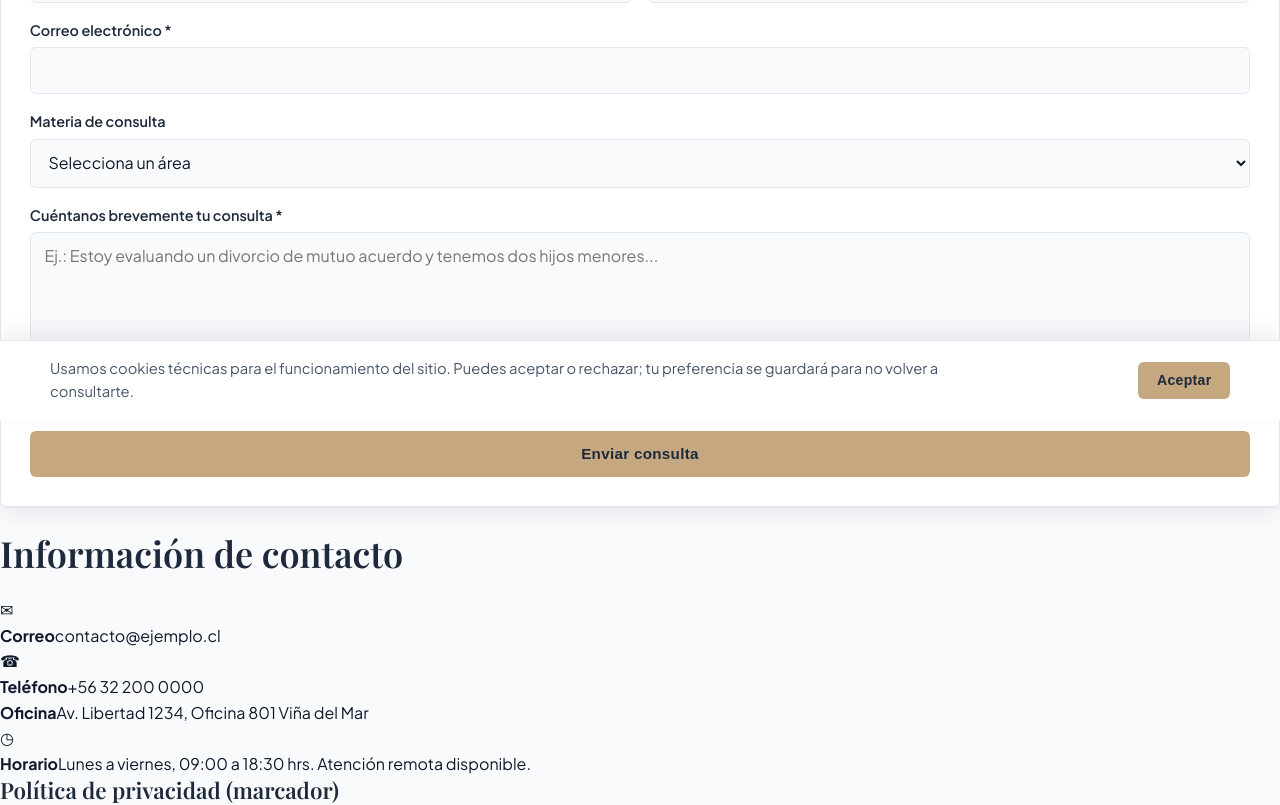
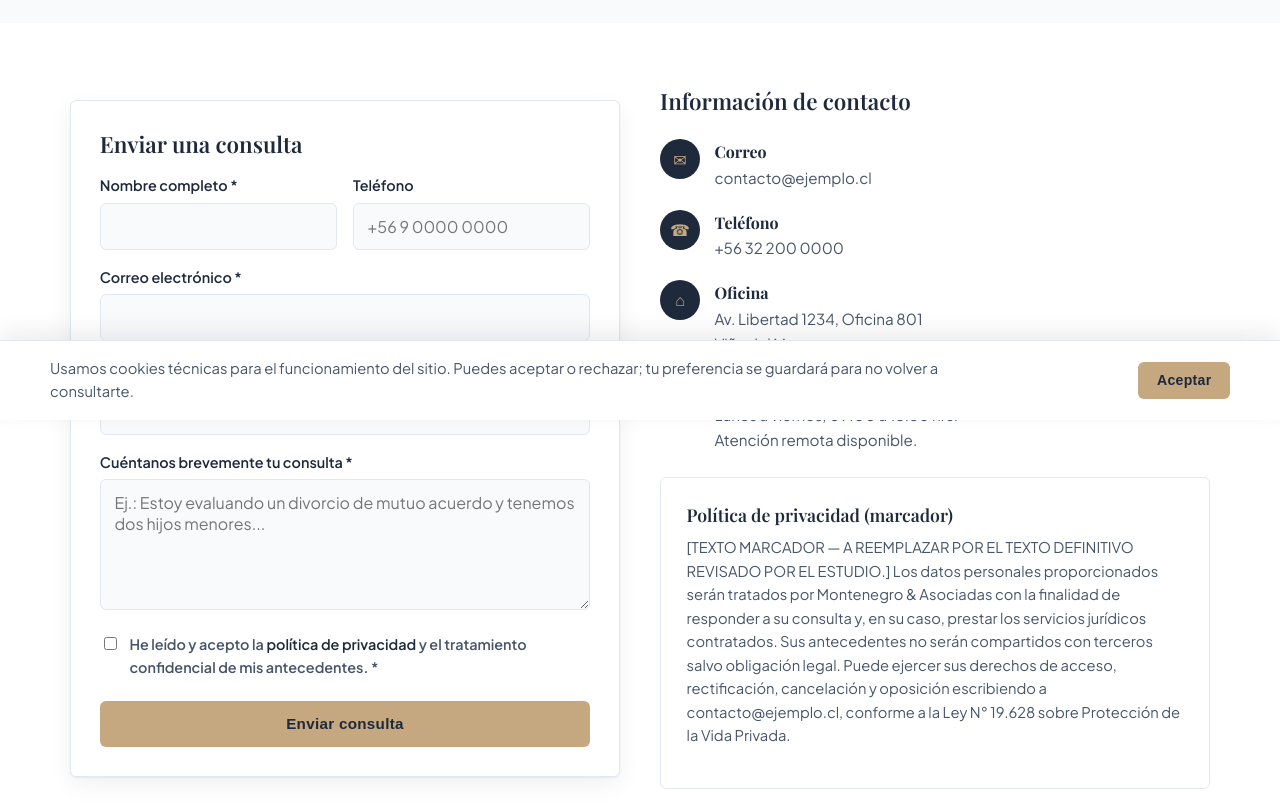
Before and after one commit to Gertecin/261012-EstudioJuridicoChile, a React (Vite) app: page /261012-EstudioJuridicoChile/contacto in a window 1280 px wide. Shown: the part 380-1185 px from the top of the page. Built offline with nearby package versions, Linux system fonts and the light colour scheme.

Commit message:
Refactor Contacto component layout and styles

```diff
--- a/src/pages/Contacto.jsx
+++ b/src/pages/Contacto.jsx
@@ -3,38 +3,61 @@ import ContactForm from '../components/ContactForm'
 export default function Contacto() {
   return (
     <>
-      <section className="py-16">
-        <div className="max-w-site mx-auto px-5">
-          <span className="inline-block uppercase tracking-widest text-xs font-semibold text-dorado mb-2">Contacto</span>
-          <h1 className="text-4xl md:text-5xl font-serif mb-4">Cuéntanos tu situación y te respondemos pronto.</h1>
-          <p className="text-pizarra text-lg max-w-2xl">Completa el formulario con los datos básicos de tu consulta. Todas las comunicaciones están protegidas por el secreto profesional.</p>
+      <section className="section">
+        <div className="container">
+          <span className="eyebrow">Contacto</span>
+          <h1>Cuéntanos tu situación y te respondemos pronto.</h1>
+          <p className="lead">Completa el formulario con los datos básicos de tu consulta. Todas las comunicaciones están protegidas por el secreto profesional.</p>
         </div>
       </section>
 
-      <section className="py-16 bg-white">
-        <div className="max-w-site mx-auto px-5 grid md:grid-cols-2 gap-10">
-          <ContactForm />
+      <section className="section section-alt">
+        <div className="container">
+          <div className="split">
+            <ContactForm />
 
-          <div>
-            <h2 className="text-2xl font-serif mb-6">Información de contacto</h2>
-            {[
-              { i: '✉', t: 'Correo', d: 'contacto@ejemplo.cl' },
-              { i: '☎', t: 'Teléfono', d: '+56 32 200 0000' },
-              { i: '', t: 'Oficina', d: 'Av. Libertad 1234, Oficina 801\nViña del Mar' },
-              { i: '◷', t: 'Horario', d: 'Lunes a viernes, 09:00 a 18:30 hrs.\nAtención remota disponible.' }
-            ].map((c, i) => (
-              <div key={i} className="flex gap-3 mb-5">
-                <div className="w-10 h-10 rounded-full bg-petroleo text-dorado grid place-items-center flex-shrink-0">{c.i}</div>
-                <div>
-                  <strong className="block font-serif text-petroleo">{c.t}</strong>
-                  <span className="text-sm text-pizarra whitespace-pre-line">{c.d}</span>
+            <div>
+              <div className="contact-info">
+                <h2 style={{ fontSize: '1.4rem', marginBottom: '1.5rem' }}>Información de contacto</h2>
+                <div className="item">
+                  <div className="icon" aria-hidden="true">✉</div>
+                  <div>
+                    <strong>Correo</strong>
+                    <span>contacto@ejemplo.cl</span>
+                  </div>
+                </div>
+                <div className="item">
+                  <div className="icon" aria-hidden="true">☎</div>
+                  <div>
+                    <strong>Teléfono</strong>
+                    <span>+56 32 200 0000</span>
+                  </div>
+                </div>
+                <div className="item">
+                  <div className="icon" aria-hidden="true">⌂</div>
+                  <div>
+                    <strong>Oficina</strong>
+                    <span>Av. Libertad 1234, Oficina 801<br />Viña del Mar</span>
+                  </div>
+                </div>
+                <div className="item">
+                  <div className="icon" aria-hidden="true">◷</div>
+                  <div>
+                    <strong>Horario</strong>
+                    <span>Lunes a viernes, 09:00 a 18:30 hrs.<br />Atención remota disponible.</span>
+                  </div>
                 </div>
               </div>
-            ))}
 
-            <div id="privacidad" className="bg-white border border-borde rounded p-6 mt-6">
-              <h3 className="text-lg font-serif mb-2">Política de privacidad (marcador)</h3>
-              <p className="text-sm text-pizarra">[TEXTO MARCADOR — A REEMPLAZAR POR EL TEXTO DEFINITIVO REVISADO POR EL ESTUDIO.] Los datos personales proporcionados serán tratados por Montenegro & Asociadas con la finalidad de responder a su consulta y, en su caso, prestar los servicios jurídicos contratados. Sus antecedentes no serán compartidos con terceros salvo obligación legal. Puede ejercer sus derechos de acceso, rectificación, cancelación y oposición escribiendo a contacto@ejemplo.cl, conforme a la Ley N° 19.628 sobre Protección de la Vida Privada.</p>
+              <div id="privacidad" className="card" style={{ marginTop: '1.5rem' }}>
+                <h3 style={{ fontSize: '1.1rem' }}>Política de privacidad (marcador)</h3>
+                <p style={{ fontSize: '.92rem', color: 'var(--gris-pizarra)' }}>
+                  [TEXTO MARCADOR — A REEMPLAZAR POR EL TEXTO DEFINITIVO REVISADO POR EL ESTUDIO.]
+                  Los datos personales proporcionados serán tratados por Montenegro {'&'} Asociadas con la finalidad de responder a su consulta y, en su caso, prestar los servicios jurídicos contratados.
+                  Sus antecedentes no serán compartidos con terceros salvo obligación legal. Puede ejercer sus derechos de acceso, rectificación, cancelación y oposición escribiendo a contacto@ejemplo.cl,
+                  conforme a la Ley N° 19.628 sobre Protección de la Vida Privada.
+                </p>
+              </div>
             </div>
           </div>
         </div>
```
